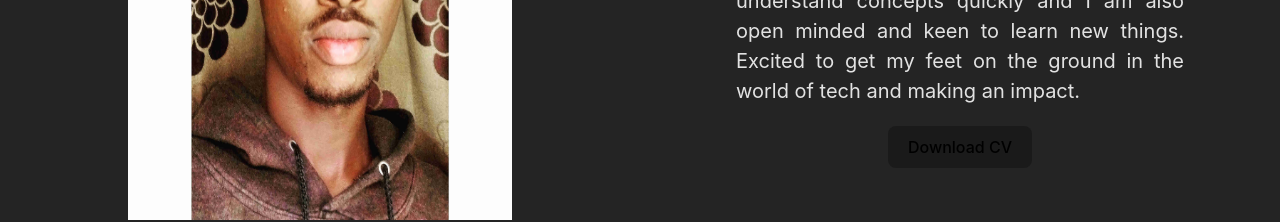
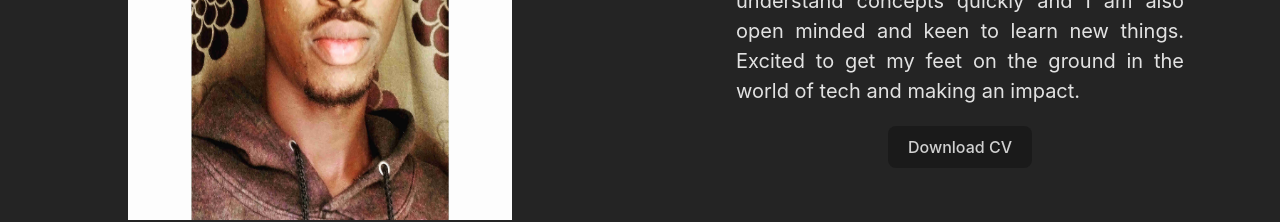
Before and after one commit to I-yan-u/portfolio, a React (Vite) app: page / in a window 1280 px wide. Shown: the part 3540-3762 px from the top of the page. Built offline with nearby package versions, Linux system fonts and the light colour scheme; no server answers.

Commit message:
Update About section with download link for Iyanu Ajimobi's resume

```diff
--- a/src/css/About.module.css
+++ b/src/css/About.module.css
@@ -48,6 +48,10 @@
     display: flex;
 }
 
+.right > button > a {
+    color: #ffffffcc;
+}
+
 .image {
     width: 60%;
     height: 60%;
--- a/src/sections/About.jsx
+++ b/src/sections/About.jsx
@@ -1,6 +1,7 @@
 // import React from 'react'
 import style from '../css/About.module.css';
 import iyanuImg from '../assets/iyanuImg.jpg';
+import CV from '../../public/Resume_2024-04-18_Iyanu_Ajimobi.pdf';
 
 function About() {
   return (
@@ -17,7 +18,7 @@ function About() {
           minded and keen to learn new things. Excited to get my feet
           on the ground in the world of tech and making an impact.
         </p>
-        <button>Download CV</button>
+        <button><a href={CV} download='Iyanu-ajimobi-cv.pdf'>Download CV</a></button>
       </div>
     </section>
   )
```
